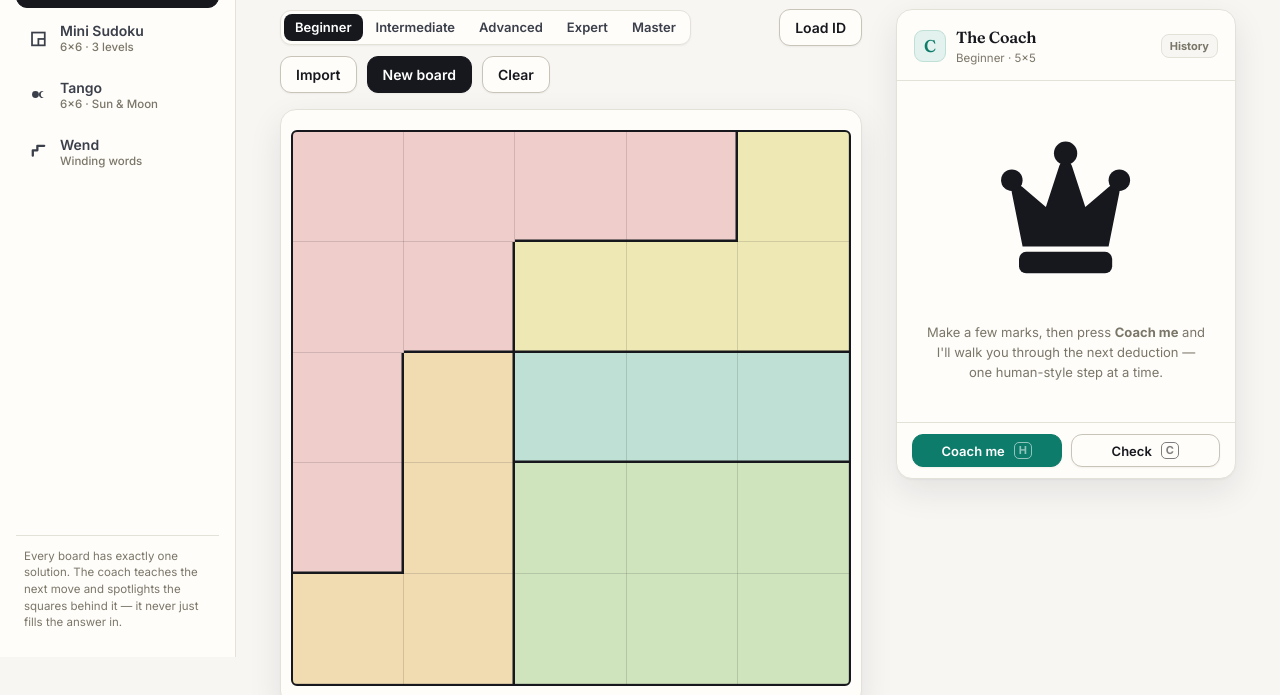
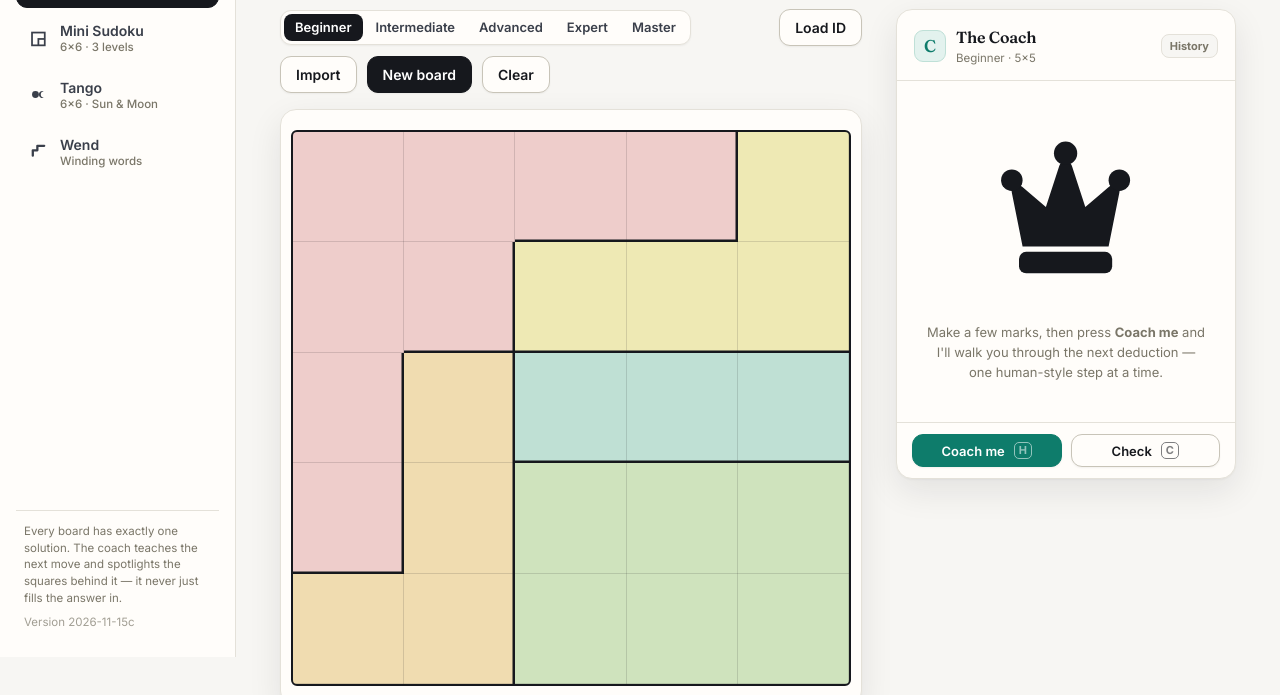
Before and after one commit to mpennington/puzzle-arcade, a plain HTML site: page index.html in a window 1280 px wide. Shown: the part 143-838 px from the top of the page. Drawn offline with Linux system fonts and the light colour scheme.

Commit message:
Lock page zoom in viewport so iPhone double-tap can't zoom
Add a small version marker in the sidebar footer to confirm which
build a phone is showing.

Co-Authored-By: Claude Opus 5.5 <noreply@anthropic.com>

```diff
--- a/index.html
+++ b/index.html
@@ -1,9 +1,9 @@
-<!doctype html><html><head><meta charset=utf8><meta name=viewport content="width=device-width,initial-scale=1"><link rel="apple-touch-icon" href="icons/apple-touch-icon.png"><link rel="icon" type="image/svg+xml" href="icons/icon.svg"><link rel="icon" type="image/png" sizes="32x32" href="icons/favicon-32.png"><link rel="manifest" href="manifest.webmanifest"><meta name="apple-mobile-web-app-title" content="Puzzles"><meta name="theme-color" content="#16181d"><style>:root{color-scheme:light}body{margin:0;padding:0;font:14px -apple-system,BlinkMacSystemFont,sans-serif;background:#fff;color:#000}img{max-width:100%}[hidden]:not([hidden=until-found i]){display:none!important}</style></head><body>
+<!doctype html><html><head><meta charset=utf8><meta name="viewport" content="width=device-width, initial-scale=1, maximum-scale=1, user-scalable=no"><link rel="apple-touch-icon" href="icons/apple-touch-icon.png"><link rel="icon" type="image/svg+xml" href="icons/icon.svg"><link rel="icon" type="image/png" sizes="32x32" href="icons/favicon-32.png"><link rel="manifest" href="manifest.webmanifest"><meta name="apple-mobile-web-app-title" content="Puzzles"><meta name="theme-color" content="#16181d"><style>:root{color-scheme:light}body{margin:0;padding:0;font:14px -apple-system,BlinkMacSystemFont,sans-serif;background:#fff;color:#000}img{max-width:100%}[hidden]:not([hidden=until-found i]){display:none!important}</style></head><body>
 <!DOCTYPE html>
 <html lang="en">
 <head>
 <meta charset="UTF-8" />
-<meta name="viewport" content="width=device-width, initial-scale=1.0" />
+<meta name="viewport" content="width=device-width, initial-scale=1, maximum-scale=1, user-scalable=no" />
 <title>Puzzle Arcade</title>
 <link rel="preconnect" href="https://fonts.googleapis.com">
 <link rel="preconnect" href="https://fonts.gstatic.com" crossorigin>
@@ -369,7 +369,7 @@ button{font-family:inherit}
   <nav class="rail">
     <div class="rail-brand"><span class="mark">Puzzle Arcade</span><span class="dot"></span></div>
     <div><div class="rail-section-label">Games</div><div class="rail-nav" id="railNav"></div></div>
-    <div class="rail-foot">Every board has exactly one solution. The coach teaches the next move and spotlights the squares behind it — it never just fills the answer in.</div>
+    <div class="rail-foot">Every board has exactly one solution. The coach teaches the next move and spotlights the squares behind it — it never just fills the answer in.<span class="build-tag" style="display:block;margin-top:8px;opacity:.7">Version 2026-11-15c</span></div>
   </nav>
 
   <main class="main">
```
